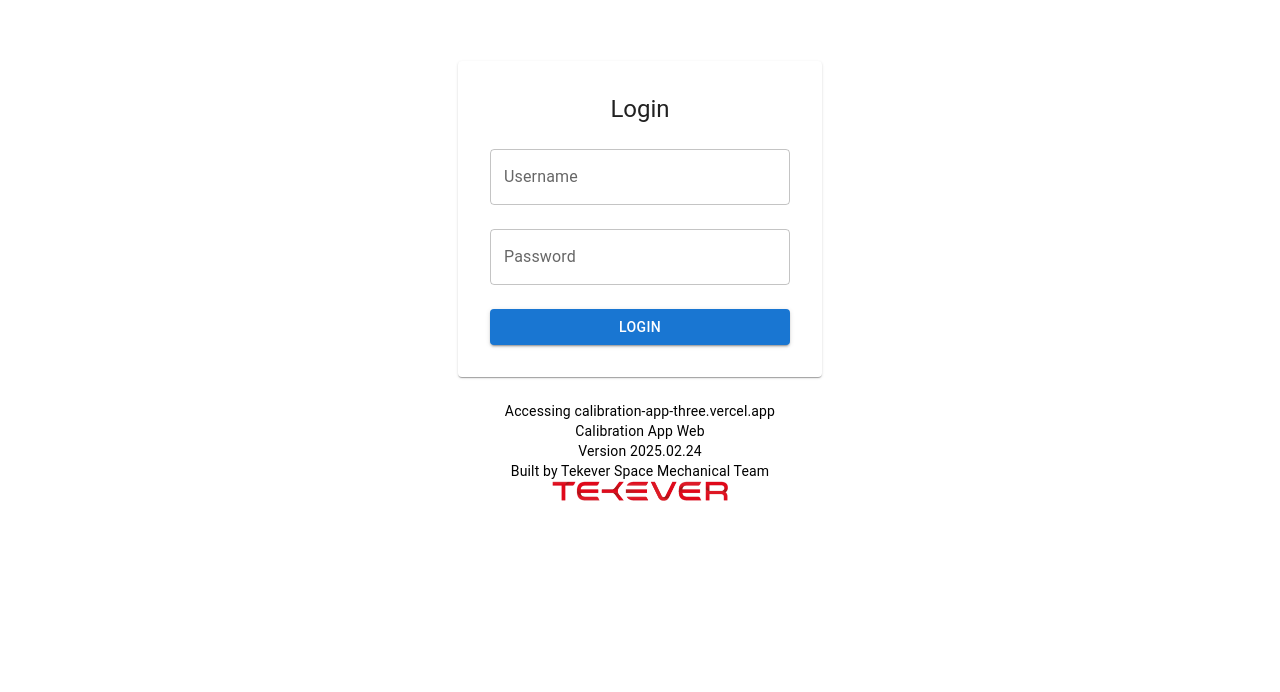
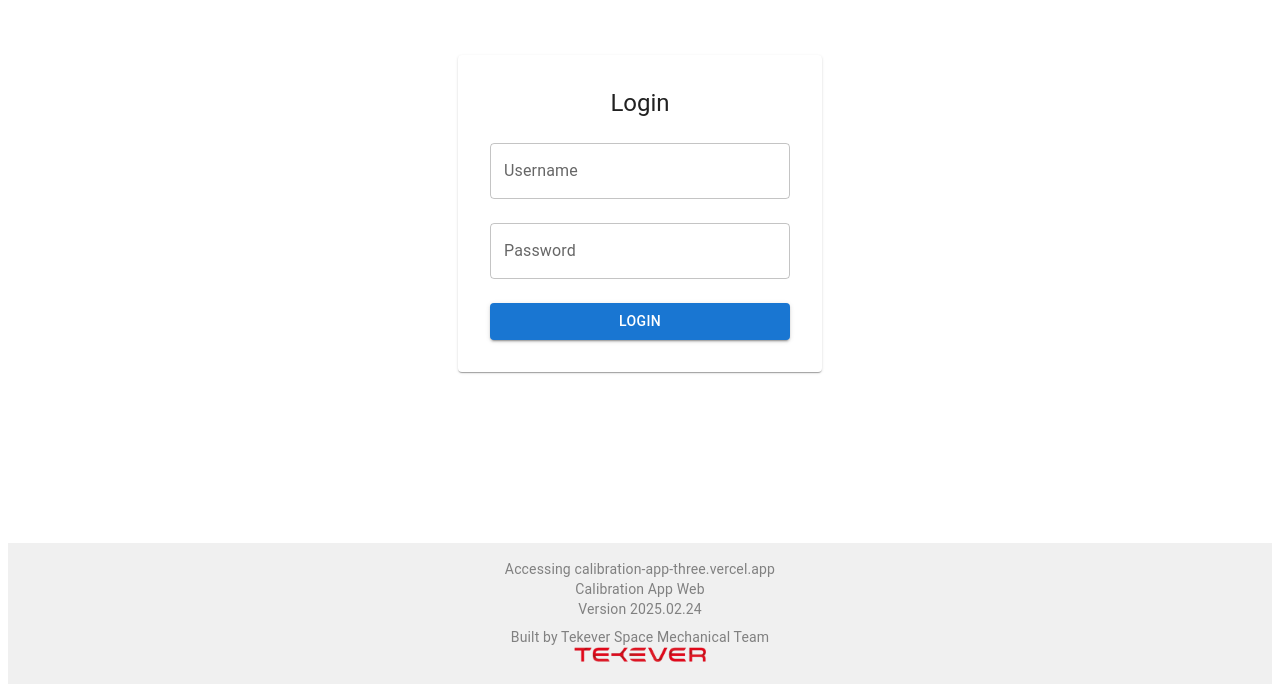
Before and after one commit to alextekever/calibration-app, a React (Vite) app: page / in a window 1280 px wide. Shown: the part 124-816 px from the top of the page. Built offline with nearby package versions, Linux system fonts and the light colour scheme.

Commit message:
Changed app icon

```diff
--- a/src/pages/Login.tsx
+++ b/src/pages/Login.tsx
@@ -39,9 +39,14 @@ const Login: React.FC = () => {
       console.error(error);
     }
   };
-
   return (
-    <Box sx={{ display: 'flex', flexDirection: 'column', justifyContent: 'center', alignItems: 'center', minHeight: '100vh' }}>
+    <Box sx={{
+      display: 'flex',
+      flexDirection: 'column',
+      minHeight: '100vh',
+      justifyContent: 'space-between'
+    }}>
+      <Box sx={{ flexGrow: 1, display: 'flex', justifyContent: 'center', alignItems: 'center' }}>
         <Paper sx={{ p: 4, width: 300 }}>
           <Typography variant="h5" align="center" gutterBottom>
             Login
@@ -67,14 +72,24 @@ const Login: React.FC = () => {
             </Button>
           </form>
         </Paper>
+      </Box>
 
-      {/* Footer Information */}
-      <Box sx={{ mt: 3, textAlign: 'center' }}>
-        <Typography variant="body2">Accessing calibration-app-three.vercel.app</Typography>
-        <Typography variant="body2">Calibration App Web</Typography>
-        <Typography variant="body2">Version 2025.02.24</Typography>
-        <Typography variant="body2">Built by Tekever Space Mechanical Team</Typography>
-        <img src="/logo.png" alt="Logo" style={{height: 20, marginBottom: 2 }} />
+      <Box sx={{ textAlign: 'center', p: 2, backgroundColor: '#f0f0f0' }}>
+        <Typography variant="body2" sx={{ color: 'grey', fontSize: '0.875rem' }}>
+          Accessing calibration-app-three.vercel.app
+        </Typography>
+        <Typography variant="body2" sx={{ color: 'grey', fontSize: '0.875rem' }}>
+          Calibration App Web
+        </Typography>
+        <Typography variant="body2" sx={{ color: 'grey', fontSize: '0.875rem' }}>
+          Version 2025.02.24
+        </Typography>
+        <Box sx={{ mt: 1 }}>
+          <Typography variant="body2" sx={{ color: 'grey', fontSize: '0.875rem' }}>
+            Built by Tekever Space Mechanical Team
+          </Typography>
+        </Box>
+        <img src="/logo.png" alt="Logo" style={{ height: 15, marginBottom: 2 }} />
       </Box>
     </Box>
   );
```
Also changed, not shown: public/icon.png. Lines whose indentation alone changed are shown as unchanged.
